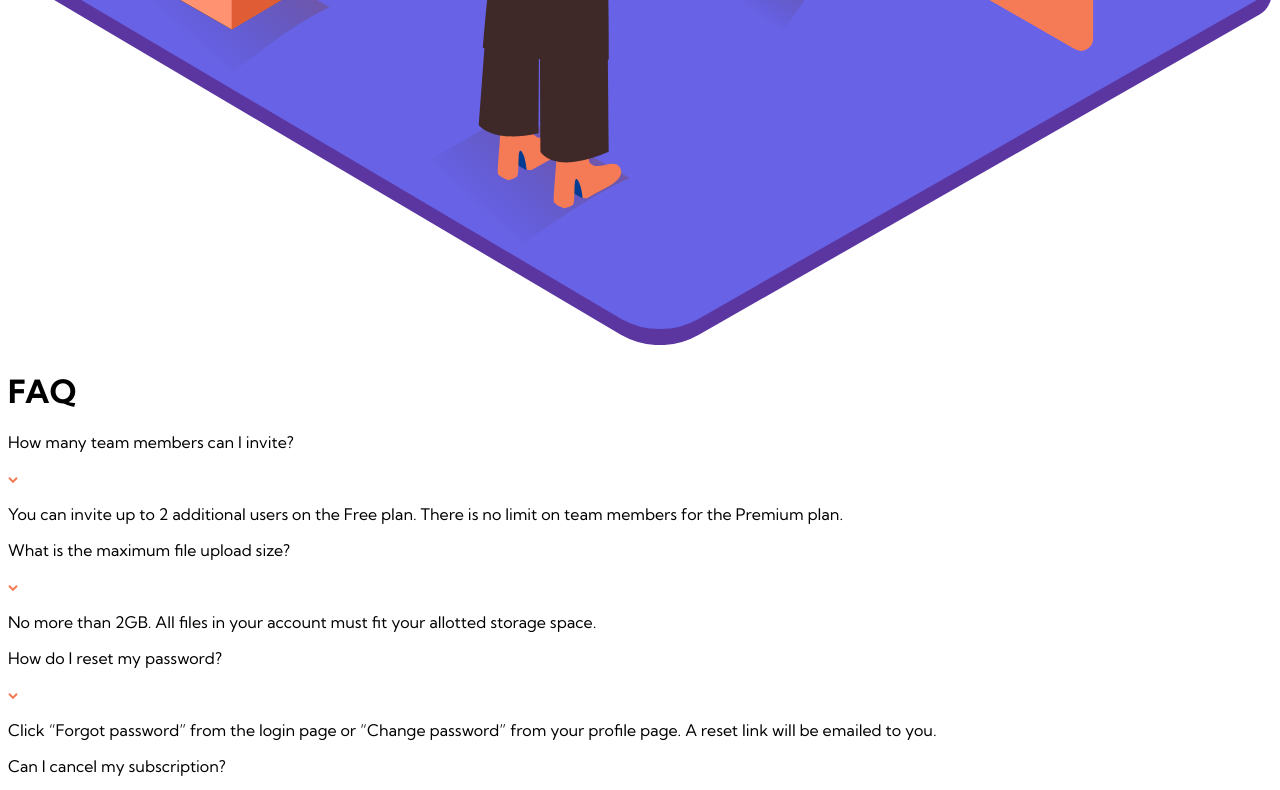
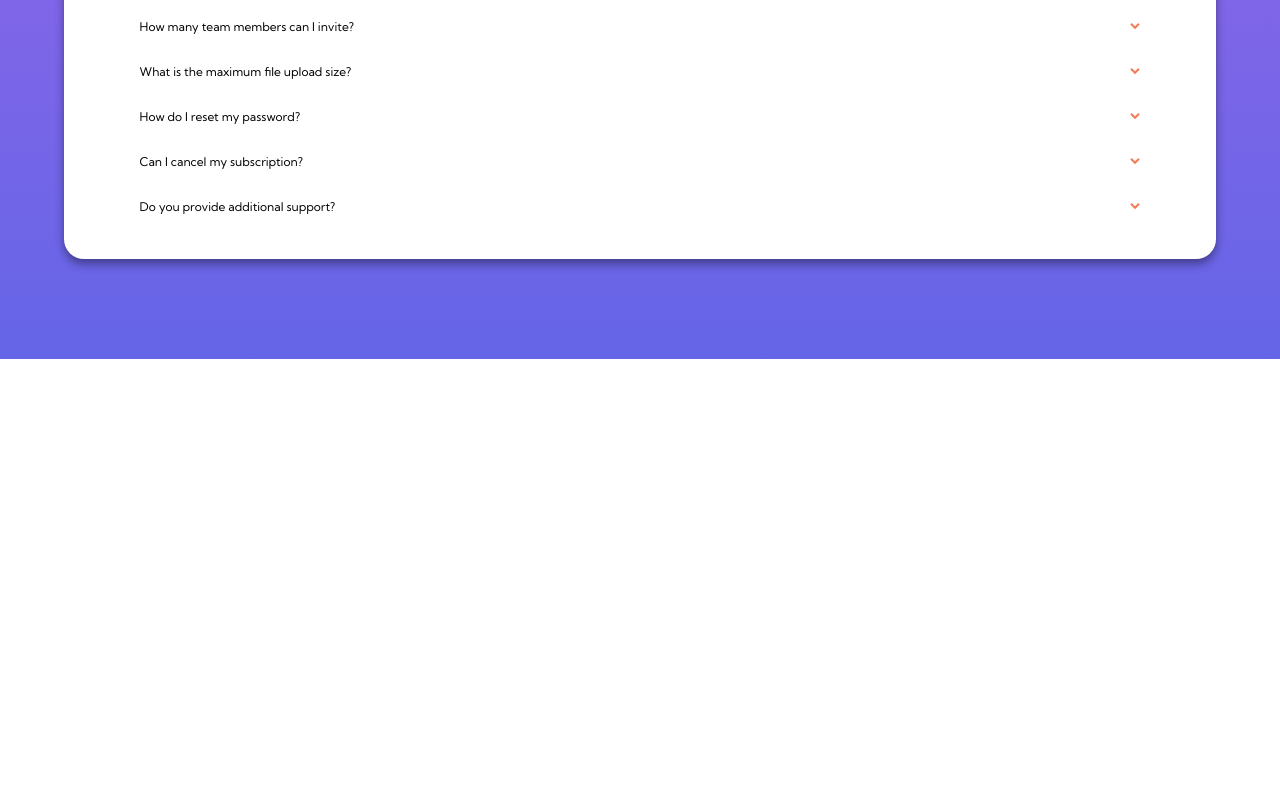
Before and after one commit to jeremyoduromanu/faq-accordion-card, a plain HTML site: page index.html in a window 1280 px wide. Shown: the part 621-1411 px from the top of the page. After the commit the page ends 980 px from the top, so only its background shows below. Drawn offline with Linux system fonts and the light colour scheme.

Commit message:
styling css

```diff
--- a/style.css
+++ b/style.css
@@ -1,3 +1,76 @@
+*{
+    padding: 0;
+    margin: 0;
+    box-sizing: border-box;
+}
+
 body{
     font-family: 'Kumbh Sans', sans-serif;
+    background: linear-gradient(hsl(273, 75%, 66%),hsl(240, 73%, 65%));
+    display: flex;
+    align-items: center;
+    min-height: 100vh;
+    padding: 200px 0 100px 0;
 }
+
+
+main{
+    width: 90%;
+    margin: auto;
+    background-color: #fff;
+    border-radius: 20px;
+    box-shadow: 0 5px 10px rgba(0, 0, 0, 0.397);
+    padding: 20px;
+    position: relative;
+    display: flex;
+    flex-direction: column;
+    align-items: center;
+    justify-content: center;
+}
+
+.svg-bg{
+    width: 80%;
+    margin: auto;
+    transform: translateY(-70%);
+}
+
+.faq-container{
+    width: 90%;
+    margin-top: -30%;
+}
+
+.faq-header{
+    text-align: center;
+    margin-bottom: 30px;
+}
+
+.faq-questions{
+    width: 100%;
+}
+
+.faq-question{
+    display: flex;
+    justify-content: space-between;
+    align-items: center;
+    padding: 5px 0;
+    margin-bottom: 20px;
+}
+
+.faq-question p{
+    font-size: 12px;
+}
+
+.faq-question img{
+    width: 10px;
+}
+
+
+.faq-answers{
+    display: none;
+    margin-bottom: 10px;
+    transform: translate(0 , 30px);
+}
+
+.faq-answers p{
+    font-size: 12px;
+}
```
Also changed, not shown: index.html (+2 -2 lines).
